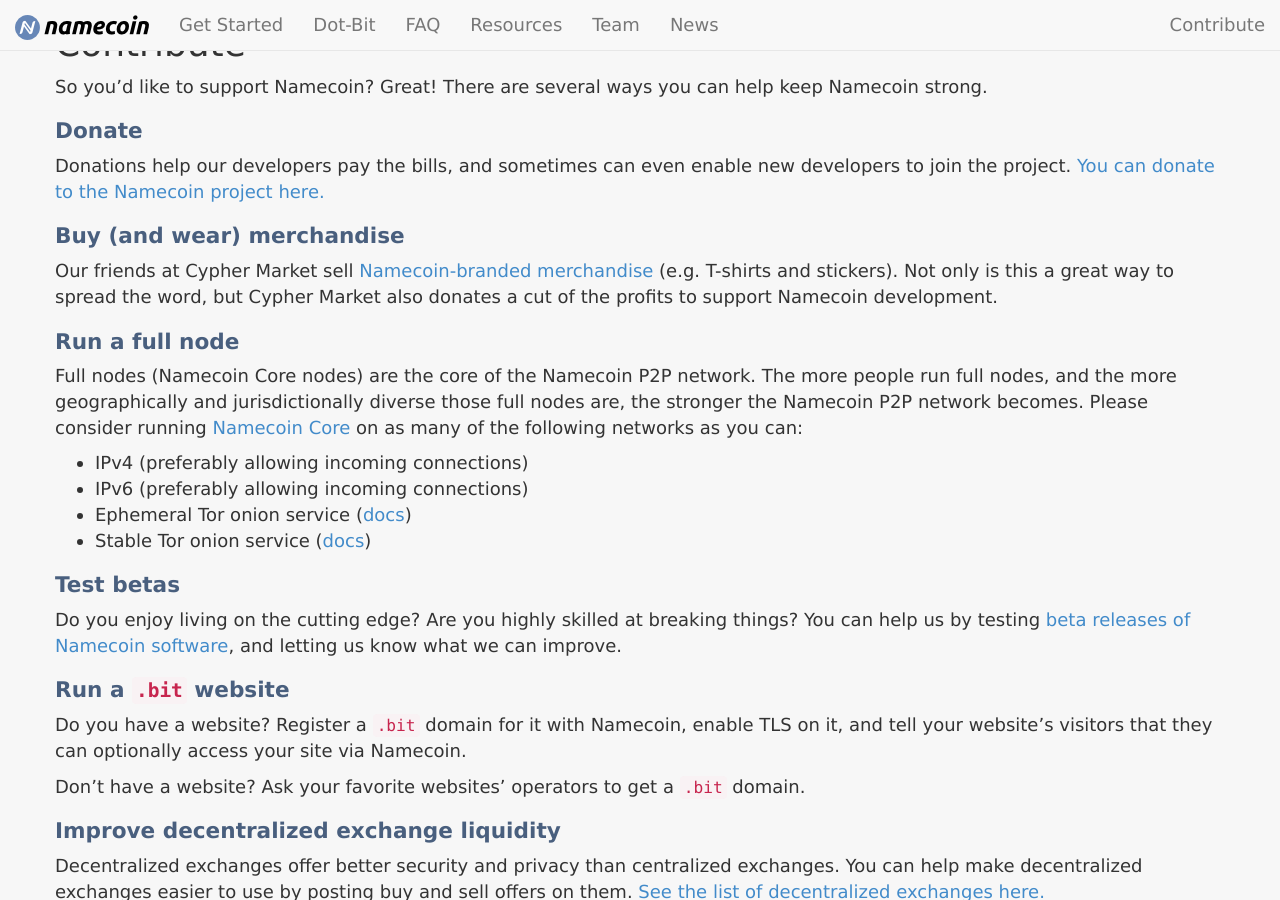
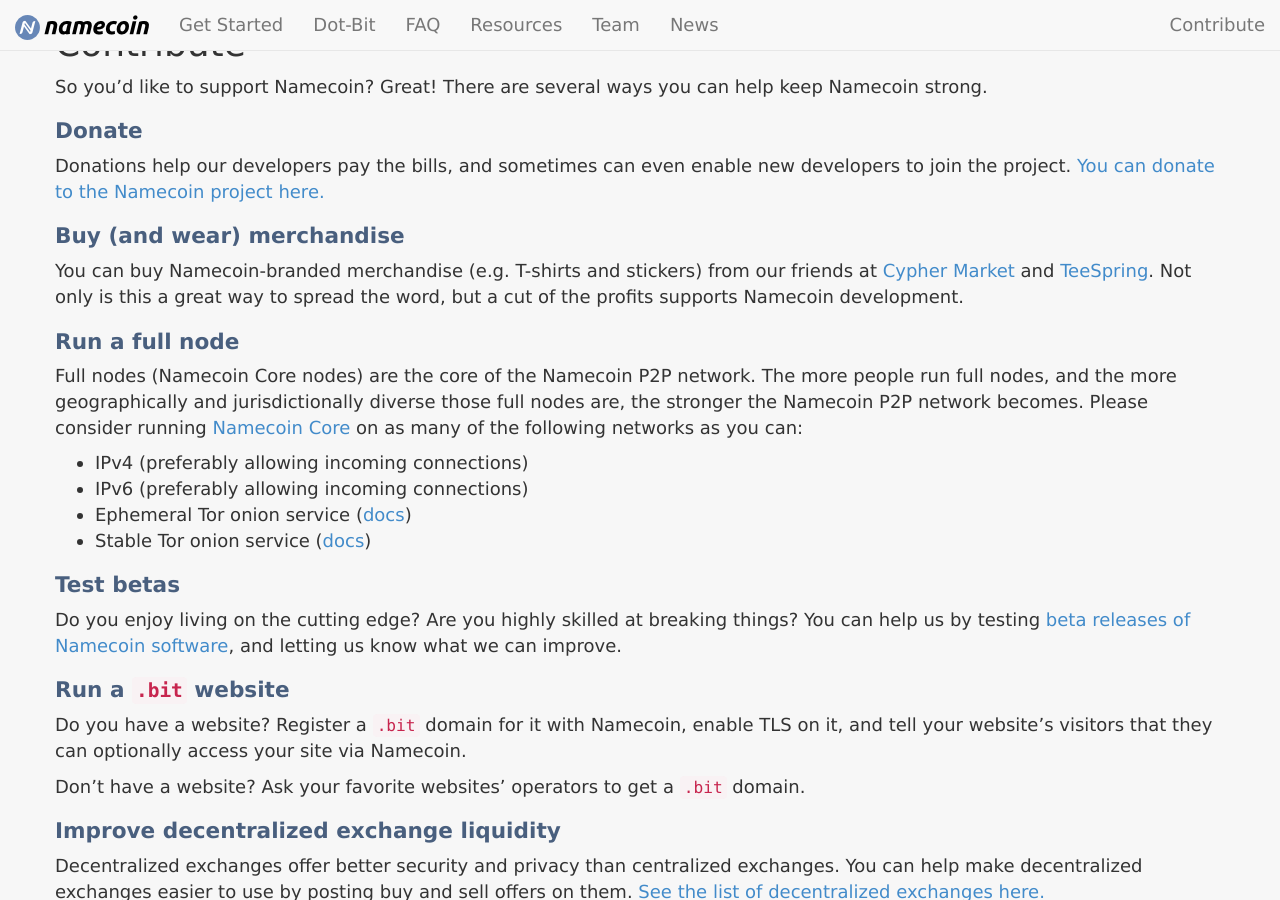
Before and after one commit to JeremyRand/namecoin.org, a Jekyll site: the page built from contribute/index.md, in a window 1280 px wide and 900 px high, scrolled down 386 px. Built offline with Jekyll 4.4.1, drawn with Linux system fonts in a browser that asks for light colours.

Commit message:
Contribute: Add TeeSpring

```diff
--- a/contribute/index.md
+++ b/contribute/index.md
@@ -13,7 +13,7 @@ Donations help our developers pay the bills, and sometimes can even enable new d
 
 ## Buy (and wear) merchandise
 
-Our friends at Cypher Market sell [Namecoin-branded merchandise](https://www.cyphermarket.com/namecoin/) (e.g. T-shirts and stickers).  Not only is this a great way to spread the word, but Cypher Market also donates a cut of the profits to support Namecoin development.
+You can buy Namecoin-branded merchandise (e.g. T-shirts and stickers) from our friends at [Cypher Market](https://www.cyphermarket.com/namecoin/) and [TeeSpring](https://namecoin.creator-spring.com/).  Not only is this a great way to spread the word, but a cut of the profits supports Namecoin development.
 
 ## Run a full node
 
```
